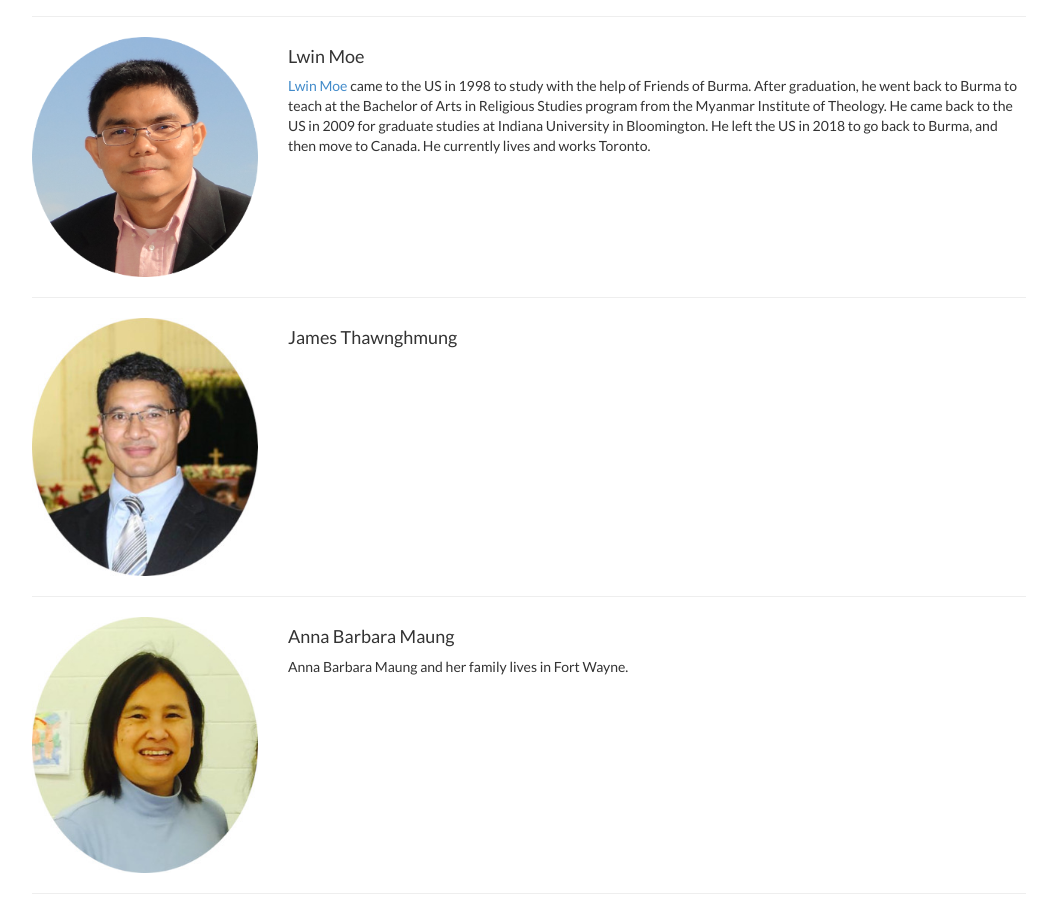
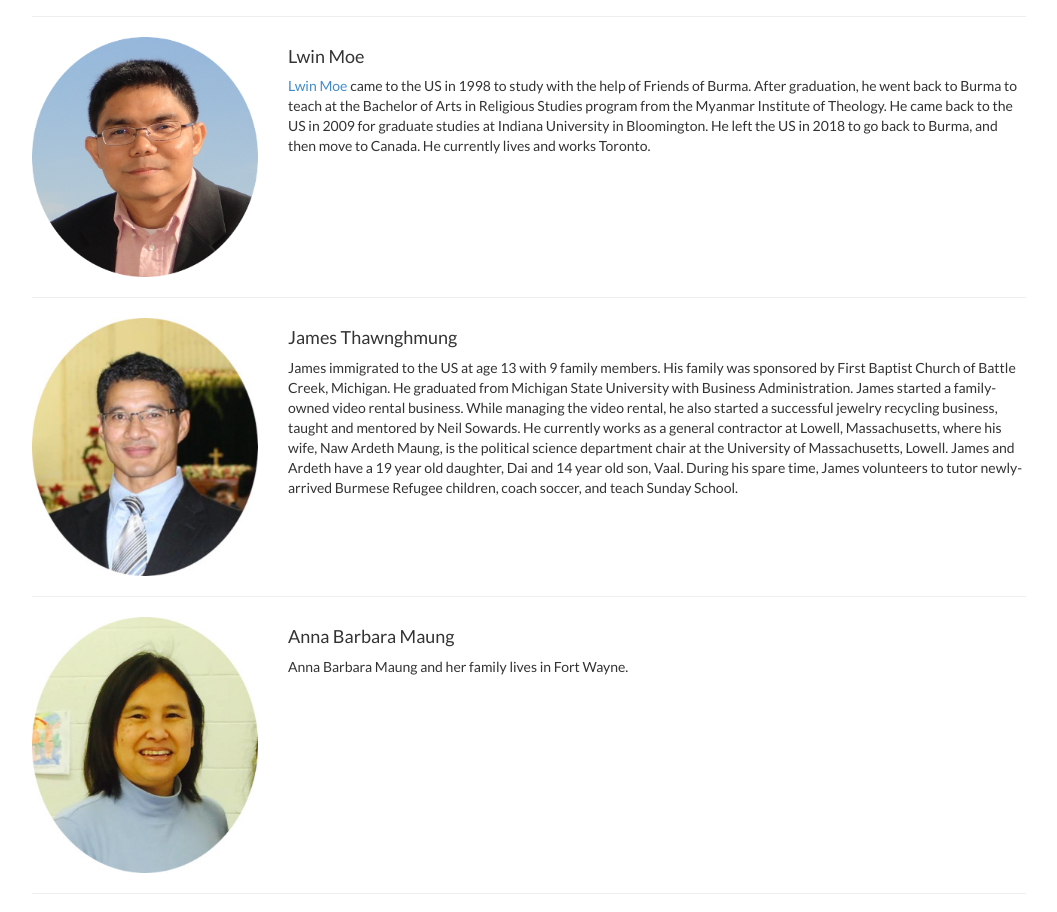
Before and after one commit to friendsofburma/friendsofburma.github.io, a Jekyll site: the page built from _pages/about.html, in a window 1280 px wide and 1400 px high, scrolled down 3780 px. Shown: the top 912 px of the window, without its empty margins (111-1168 px from the left). Built offline with Jekyll 4.4.1, drawn with Linux system fonts in a browser that asks for light colours; some of the changed text lies outside the part shown; grey boxes are pictures that could not be loaded.

Commit message:
James and Cynthia's bios.

```diff
--- a/_pages/about.html
+++ b/_pages/about.html
@@ -179,6 +179,8 @@ permalink: /about/
         </div>
         <div class="col-lg-9">
             <h4>James Thawnghmung</h4>
+            <p>James immigrated to the US at age 13 with 9 family members. His family was sponsored by First Baptist Church of Battle Creek, Michigan. He graduated from Michigan State University with Business Administration.  James started a family-owned video rental business. While managing the video rental, he also started a successful jewelry recycling business, taught and mentored by Neil Sowards.
+ He currently works as a general contractor at Lowell, Massachusetts, where his wife, Naw Ardeth Maung, is the political science department chair at the University of Massachusetts, Lowell. James and Ardeth have a 19 year old daughter, Dai and 14 year old son, Vaal. During his spare time, James volunteers to tutor newly-arrived Burmese Refugee children, coach soccer, and teach Sunday School. </p>
         </div>
     </div>
     <hr/>
@@ -194,4 +196,20 @@ permalink: /about/
     </div>
     <hr/>
 
+    <div class="row">
+        <div class="col-lg-3">
+            <img class="featurette-image img-responsive" src="/static/img/photos/cynthia_wu.jpg" alt="">
+        </div>
+        <div class="col-lg-9">
+            <h4>Cynthia Wu</h4>
+            <p>
+                Cynthia Wu resides in WA and has been a nursing instructor for over 20 years, graduating in 1982 with her BSN from University of WA and her MSN, FNP from St. Martin’s University. Her spouse, Robert Wu, MD, was born in Yangon, and together with their children Jocelyn and Jonathan, have visited with the Insein and Pathein communities numerous times, and were touched by the Delta orphans as a result of Cyclone Nargis in 2008. Cynthia and Robert have participated in several medical missions to Thailand and Myanmar with the First Chinese Baptist Church in Fresno, CA.
+            </p>
+            <p>
+                She is founder of Lightning for Learning, a partnership with FOB to provide college scholarships for the Kwe Lwe and Hpu Saw Bu orphan students. This encompasses annual half marathons with over 60 US donor families and the motto: Run the Race of Life to Love.
+            </p>
+        </div>
+    </div>
+    <hr/>
+
 </div><!-- /.container -->
--- a/_pages/newsletter.html
+++ b/_pages/newsletter.html
@@ -8,6 +8,7 @@ permalink: /newsletters/
 <div class="container">
   <h1>Newsletters</h1>
   <ul>
+    <li><a href="http://news.friendsofburma.org/2019/09/friends-of-burma-inc-newsletter-fall.html" target="_blank">Fall 2019</a></li>
     <li><a href="https://drive.google.com/file/d/1mqqJFo7AjuV4ctGagTDrP8AiecVDvMg9/view" target="_blank">Spring 2019</a></li>
     <li><a href="https://drive.google.com/file/d/1UUucE6IcwUQxNOZ29t1kIcATn4Zv8-Mi/view?usp=sharing" target="_blank">Fall 2018</a></li>
     <li><a href="https://drive.google.com/file/d/1ngXoGswlcHd1lcjNpIrgjGFdhy1vhoN8/view?usp=sharing" target="_blank">Spring 2018</a></li>
```
